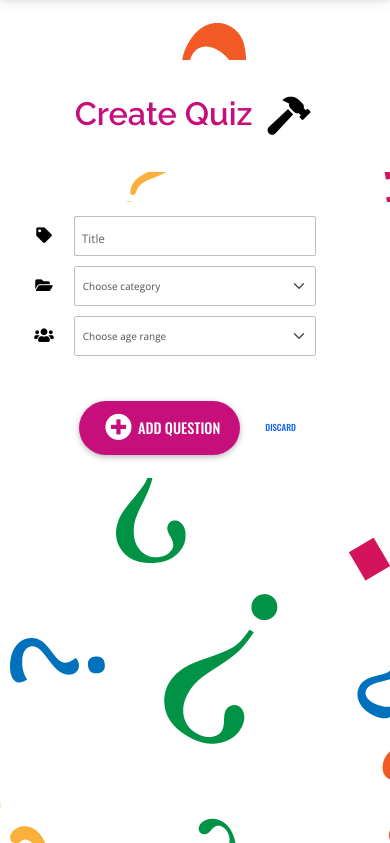
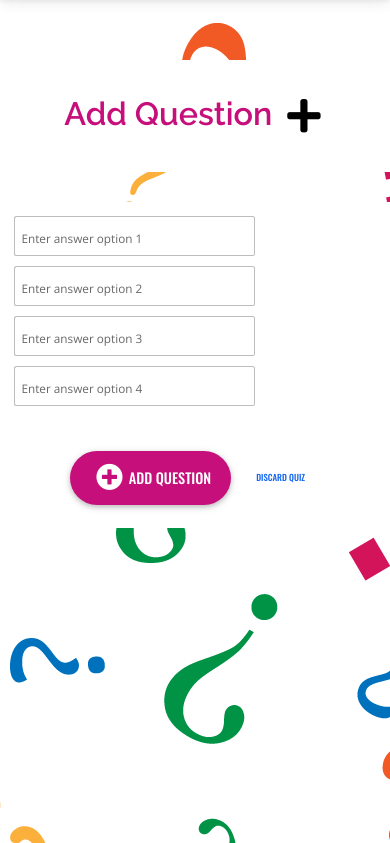
Before and after one commit to thaysom22/quizzical, a Flask app: page /add_question/1 in a window 390 px wide. Shown: the part 67-910 px from the top of the page. Run offline with Flask 2, Linux system fonts and the light colour scheme; the visitor is signed in with stand-in values (Sample User, id 1); a database or web service that is not in the repository returns one stand-in record (values such as "Sample title"); some libraries are stand-ins or nearby versions.

Commit message:
create add_question and delete_quiz endpoints in app.py. start implementing add-question template

```diff
--- a/app.py
+++ b/app.py
@@ -64,7 +64,10 @@ def login():
 
     username_form = request.form.get("username").lower()  # get username from form (case-sensitive)
     existing_user = mongo.db.users.find_one(
-        {"username": username_form})  # get user document from db (returns dict or None )
+        {
+            "username": username_form
+        }
+    )
 
     if not existing_user:
         flash("Incorrect Username and/or Password")  # notify user of failure
@@ -80,10 +83,14 @@ def login():
 
     # use existing_user dict to get category and age_range data from respective collections
     user_category_data = mongo.db.categories.find_one(
-        {"_id": existing_user["user_category_id"]}
+        {
+            "_id": existing_user["user_category_id"]
+        }
     )
     user_age_range_data = mongo.db.age_ranges.find_one(
-        {"_id": existing_user["user_age_range_id"]}
+        {
+            "_id": existing_user["user_age_range_id"]
+        }
     )
 
     # convert ObjectId types to string types before adding to session
@@ -135,7 +142,10 @@ def register():
     # if request.method == "POST":
     username_form = request.form.get("username").lower()  # form input validation done client-side
     existing_user = mongo.db.users.find_one(
-        {"username": username_form})
+        {
+            "username": username_form
+        }
+    )
 
     if existing_user:
         flash(f"The username {username_form} already exists")
@@ -167,10 +177,14 @@ def register():
 
     # get category and age_range documents from db by id
     user_category = mongo.db.categories.find_one(
-        {"_id": new_user_db["user_category_id"]}
+        {
+            "_id": new_user_db["user_category_id"]
+        }
     )
     user_age_range = mongo.db.age_ranges.find_one(
-        {"_id": new_user_db["user_age_range_id"]}
+        {
+            "_id": new_user_db["user_age_range_id"]
+        }
     )
 
     # add user to session including inserted document ObjectId
@@ -749,7 +763,8 @@ def add_question(new_quiz_id):
 
     if request.method == "POST":
 
-        # add new question data to quiz document identified by new_quiz_id
+        # update quiz document identified by new_quiz_id with new_question data
+
         flash("Question added")
 
         return redirect(url_for('add_question', new_quiz_id=new_quiz_id))
@@ -757,12 +772,35 @@ def add_question(new_quiz_id):
     # GET request
 
     # read title of quiz from db via new_quiz_id
+    new_quiz_title = mongo.db.quizzes.find_one(
+        {
+            "_id": ObjectIdHelper.toObjectId(new_quiz_id)
+        },
+        {
+            "title": True,
+        }
+    ).title
+
+    return render_template("pages/add-question.html",
+            active_page="Add Question",
+            new_quiz_title=new_quiz_title,
+            new_quiz_id=new_quiz_id,
+            loggedIn=loggedIn)
 
 
-    return render_template("pages/create-quiz.html",
-            active_page="Add Question",
-            loggedIn=loggedIn)
+@app.route("/delete_quiz/<delete_quiz_id>")
+def delete_quiz(delete_quiz_id):
+    """
+    docstring here
+    """
+    loggedIn = 'user' in session
+    if not loggedIn:
+        flash("Login first to create quizzes")
+        return redirect(url_for("login"))
 
+    # find quiz document by delete_quiz_id
+    # find ids of questions stored in quiz document
+    # delete quiz from quizzes collection and questions from questions collection
 
 
 
--- a/templates/components/create-quiz-form-add-question.html
+++ /dev/null
@@ -1 +0,0 @@
-<!-- CREATE QUIZ FORM ADD QUESTION COMPONENT  -->
--- a/templates/layout/base.html
+++ b/templates/layout/base.html
@@ -62,8 +62,8 @@
         integrity="sha512-0gzi9FkmVsx8bjO4rb7BIwvGuAKWNAmsfVH9cPgAqbtEdxPvhEo9j2JIoZA/yHyRtf5dwQlbnZhKh1iROLvFqA=="
         crossorigin="anonymous">
     </script>
-    <!-- custom js for all templates-->
-    <script src="{{ url_for('static', filename='js/script.js') }}"></script>
+    <!-- js for all templates-->
+    <script src="{{url_for('static', filename='js/alerts.js')}}"></script>
     <!-- scipts loaded dependent on page -->
     {% block scripts %}
 
--- /dev/null
+++ b/templates/pages/add-question.html
@@ -0,0 +1,109 @@
+<!-- ADD QUESTION PAGE -->
+{% extends "layout/base.html" %}
+{% block content %}
+
+<!-- main heading -->
+<header>
+    <div class="p-5 text-center main-heading container">
+        <div class="d-flex justify-content-center col-12">
+            <h2 class="text-center p-2">Add Question</h2>
+            <i class="fas fa-plus icon-lg px-3"></i>
+        </div>
+    </div>
+</header>
+
+<!-- add question form section -->
+<section class="add-question-wrapper wrapper
+    container-lg my-5 p-0"
+>
+    <form
+        id="add-question-form"
+        method="POST"
+        action="{{ url_for('add_question') }}"
+        class="summary-data-wrapper
+            d-flex flex-column
+            flex-lg-row"
+        novalidate
+    >
+        <!-- answer 1 text input (required) -->
+        <div class="d-flex align-items-center col-12 col-lg-4 mb-3">
+            <div class="d-flex col-8 col-md-5 col-lg-9">
+                <div class="form-outline w-100">
+                    <input name="answer_1" id="answer_1" type="text"
+                         maxlength="30" pattern="^[a-zA-Z0-9]{5,20}$"
+                        class="form-control form-control-lg" required
+                    />
+                    <label for="answer_1" class="form-label">Enter answer option 1</label>
+                    <div class="invalid-feedback">
+                        Answer text must be less than 30 characters
+                    </div>
+                </div>
+            </div>
+        </div>
+        <!-- answer 2 text input (required) -->
+        <div class="d-flex align-items-center col-12 col-lg-4 mb-3">
+            <div class="d-flex col-8 col-md-5 col-lg-9">
+                <div class="form-outline w-100">
+                    <input name="answer_2" id="answer_2" type="text"
+                         maxlength="30" pattern="^[a-zA-Z0-9]{5,20}$"
+                        class="form-control form-control-lg" required
+                    />
+                    <label for="answer_2" class="form-label">Enter answer option 2</label>
+                    <div class="invalid-feedback">
+                        Answer text must be less than 30 characters
+                    </div>
+                </div>
+            </div>
+        </div>
+        <!-- answer 3 text input (optional) -->
+        <div class="d-flex align-items-center col-12 col-lg-4 mb-3">
+            <div class="d-flex col-8 col-md-5 col-lg-9">
+                <div class="form-outline w-100">
+                    <input name="answer_3" id="answer_3" type="text"
+                         maxlength="30" pattern="^[a-zA-Z0-9]{5,20}$"
+                        class="form-control form-control-lg"
+                    />
+                    <label for="answer_3" class="form-label">Enter answer option 3</label>
+                    <div class="invalid-feedback">
+                        Answer text must be less than 30 characters
+                    </div>
+                </div>
+            </div>
+        </div>
+        <!-- answer 4 text input (optional) -->
+        <div class="d-flex align-items-center col-12 col-lg-4 mb-3">
+            <div class="d-flex col-8 col-md-5 col-lg-9">
+                <div class="form-outline w-100">
+                    <input name="answer_4" id="answer_4" type="text"
+                         maxlength="30" pattern="^[a-zA-Z0-9]{5,20}$"
+                        class="form-control form-control-lg"
+                    />
+                    <label for="answer_4" class="form-label">Enter answer option 4</label>
+                    <div class="invalid-feedback">
+                        Answer text must be less than 30 characters
+                    </div>
+                </div>
+            </div>
+        </div>
+        <!-- submit -->
+        <div class="col-12 order-5">
+            <div class="row mt-5 d-flex justify-content-center align-items-center">
+                <div class="col-12 col-lg-2 d-flex justify-content-center align-items-center mb-2 mb-lg-0">
+                    <button type="submit" class="btn btn-rounded cta m-2 d-flex align-items-center">
+                        <i class="fas fa-plus-circle icon-med"></i>
+                        Add Question
+                    </button>
+                    <a href="{{ url_for('delete_quiz', delete_quiz_id=new_quiz_id ) }}"
+                        type="button" class="btn btn-link" data-mdb-ripple-color="dark"
+                    >
+                        Discard Quiz
+                    </a>
+                </div>
+            </div>
+        </div>
+    </form>
+</section>
+
+
+
+{% endblock %}
--- a/templates/pages/create-quiz.html
+++ b/templates/pages/create-quiz.html
@@ -1,6 +1,5 @@
 <!-- CREATE QUIZ PAGE -->
 {% extends "layout/base.html" %}
-
 {% block content %}
 
 <!-- main heading -->
@@ -13,8 +12,6 @@
     </div>
 </header>
 
-
-
 <!-- create-quiz form section -->
 <section class="create-quiz-wrapper wrapper
     container-lg my-5 p-0"
@@ -23,12 +20,10 @@
         id="create-quiz-form"
         method="POST"
         action="{{ url_for('create_quiz') }}"
-        novalidate
-    >
-        <!-- create-quiz form summary data -->
-        <div class="summary-data-wrapper
+        class="summary-data-wrapper
             d-flex flex-column
             flex-lg-row"
+        novalidate
     >
         <!-- create-quiz title text input -->
         <div class="d-flex align-items-center col-12 col-lg-4 mb-3">
@@ -80,7 +75,7 @@
                 </select>
             </div>
         </div>
-        </div>
+
         <!-- submit -->
         <div class="col-12 order-5">
             <div class="row mt-5 d-flex justify-content-center align-items-center">
@@ -101,5 +96,4 @@
 
 {% block scripts %}
     <script src="{{url_for('static', filename='js/forms.js')}}"></script>
-    <script src="{{url_for('static', filename='js/alerts.js')}}"></script>
 {% endblock %}
```
Also changed, not shown: static/js/script.js (deleted). Lines whose indentation alone changed are shown as unchanged.
